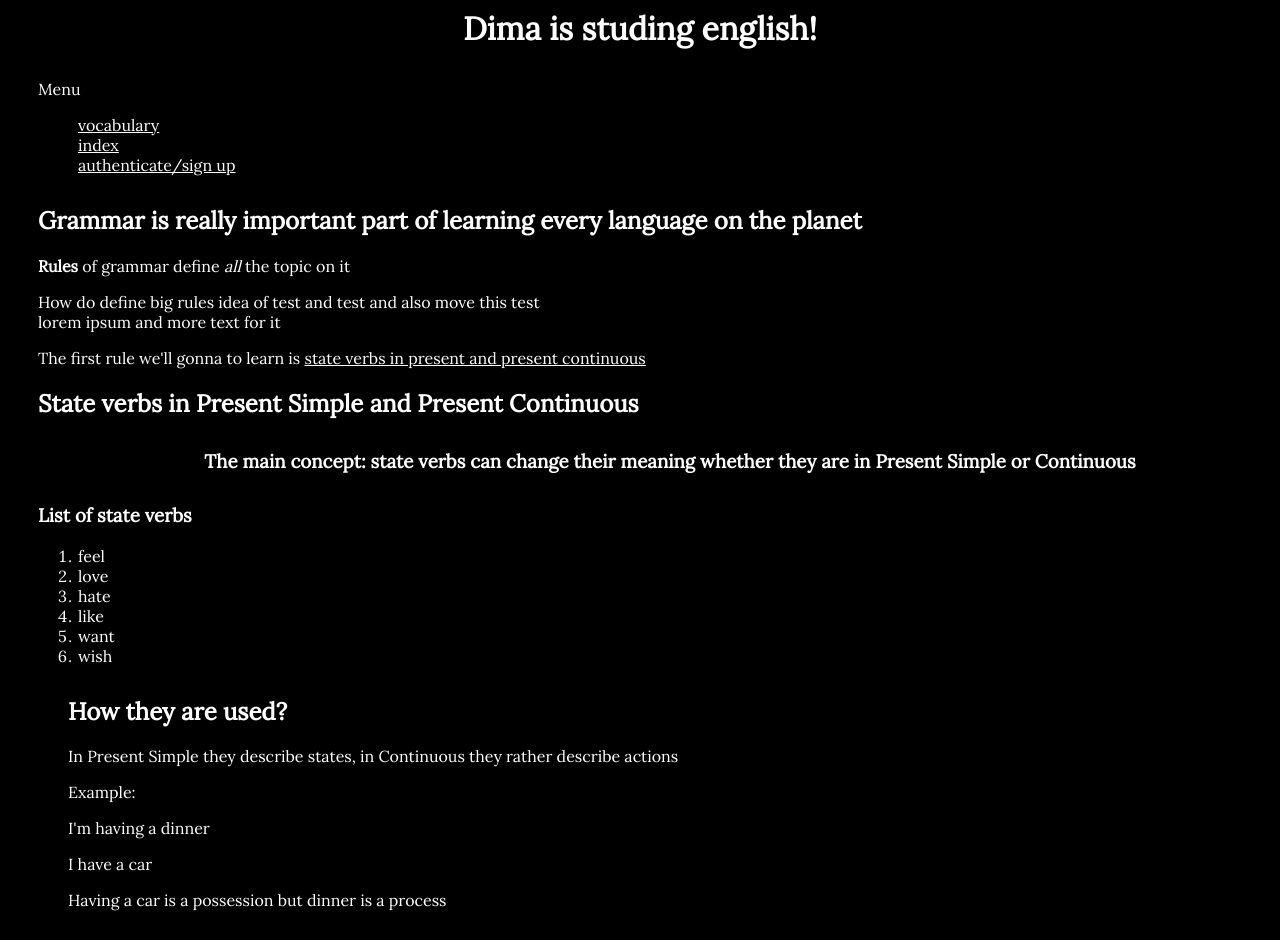
After one commit to strukovsky/MIETWebLab, a Django app: page /grammar in a window 1280 px wide. The commit adds this page. Run offline with Django 4.2, Linux system fonts and the light colour scheme.

Commit message:
feat: add templates

```diff
--- a/main/static/style.css
+++ b/main/static/style.css
@@ -2,5 +2,34 @@
 * {
     background-color: black;
     color: white;
-    font-family: "Lora";
+    font-family: "Lora", "serif";
 }
+
+ul {
+    list-style-type: none;
+}
+
+.Centered{
+    width: 100%;
+    text-align: center;
+}
+
+.Container{
+    margin: 30px;
+}
+
+h1{
+    font-size: xx-large;
+}
+
+.Box{
+    border-radius: 30px;
+    border-width: 2px;
+    border-color: white;
+    border-style: solid;
+}
+
+#dictionary{
+    font-size: 20pt;
+    color: aquamarine;
+}
--- /dev/null
+++ b/main/templates/Grammar.html
@@ -0,0 +1,56 @@
+<html>
+<head>
+    <link rel="preconnect" href="https://fonts.googleapis.com">
+    <link rel="preconnect" href="https://fonts.gstatic.com" crossorigin>
+    <link href="https://fonts.googleapis.com/css2?family=Lora&display=swap" rel="stylesheet">
+    {% load static %}
+    <link rel="stylesheet" href="{% static 'style.css' %}">
+</head>
+<div class="Centered">
+    <h1>Dima is studing english!</h1>
+</div>
+<div class="Container">
+    <p>Menu</p>
+    <ul>
+        <li><a href="vocabulary">vocabulary</a></li>
+        <li><a href="/">index</a></li>
+        <li><a href="authenticate">authenticate/sign up</a></li>
+    </ul>
+</div>
+<div class="Container">
+
+    <h2>Grammar is really important part of learning every language on the planet</h2>
+    <p><strong>Rules</strong> of grammar define <em>all</em> the topic on it</p>
+    <p>How do define big rules idea of test and test and also move this test <br> lorem ipsum and more text for it</p>
+    <p>The first rule we'll gonna to learn is <a href="#state-verbs">state verbs in present and present continuous</a>
+    </p>
+
+    <h2 id="state-verbs">State verbs in Present Simple and Present Continuous</h2>
+    <div>
+        <div class="Container Centered">
+            <h3>The main concept: state verbs can change their meaning whether they are in Present Simple or
+                Continuous</h3>
+
+        </div>
+        <h3><strong>List of state verbs</strong></h3>
+        <ol>
+            <li>feel</li>
+            <li>love</li>
+            <li>hate</li>
+            <li>like</li>
+            <li>want</li>
+            <li>wish</li>
+        </ol>
+        <div class="Container">
+            <h2>How they are used?</h2>
+            <p>In Present Simple they describe states, in Continuous they rather describe actions</p>
+            <p>Example:</p>
+            <p>I'm having a dinner</p>
+            <p>I have a car</p>
+            <p>Having a car is a possession but dinner is a process</p>
+        </div>
+    </div>
+
+</div>
+</body>
+</html>
--- a/main/urls.py
+++ b/main/urls.py
@@ -1,6 +1,9 @@
 from django.urls import path
-from .views import index
+from .views import index, grammar, vocabulary, authenticate
 
 urlpatterns = [
     path('', index, name="index"),
+    path('grammar', grammar, name="grammar"),
+    path('vocabulary', vocabulary, name="vocabulary"),
+    path('authenticate', authenticate, name="authenticate"),
 ]
--- a/main/views.py
+++ b/main/views.py
@@ -1,5 +1,18 @@
 from django.http import HttpRequest, HttpResponse
 from django.shortcuts import render
 
+
 def index(request: HttpRequest) -> HttpResponse:
     return render(request, 'Index.html')
+
+
+def vocabulary(request: HttpRequest) -> HttpResponse:
+    return render(request, 'Vocabulary.html')
+
+
+def grammar(request: HttpRequest) -> HttpResponse:
+    return render(request, 'Grammar.html')
+
+
+def authenticate(request: HttpRequest) -> HttpResponse:
+    return render(request, 'Authenticate.html')
```
Also changed, not shown: main/templates/Authenticate.html (added, +22 -0 lines), main/templates/Index.html (+13 -1 lines), main/templates/Vocabulary.html (added, +31 -0 lines).
